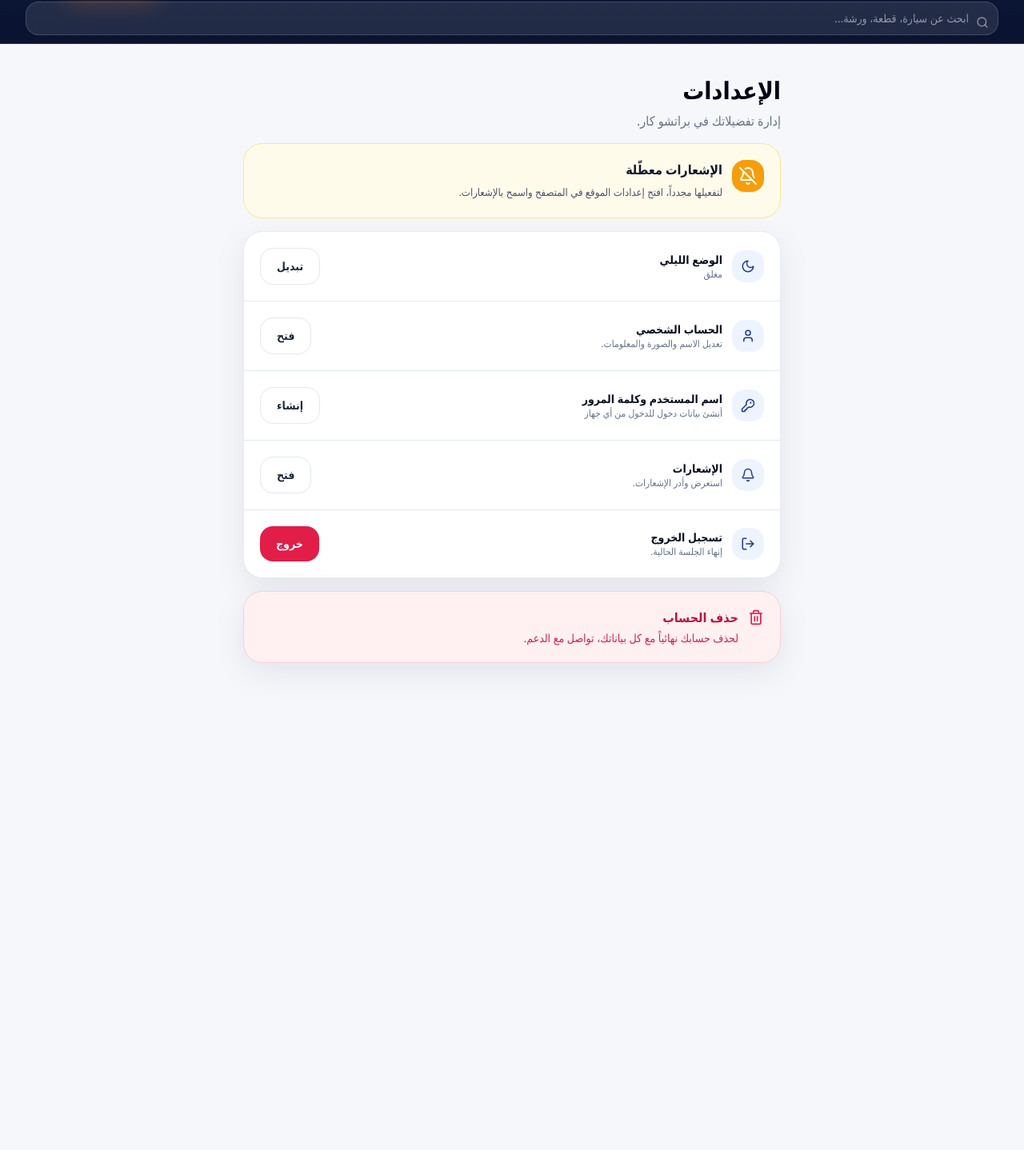
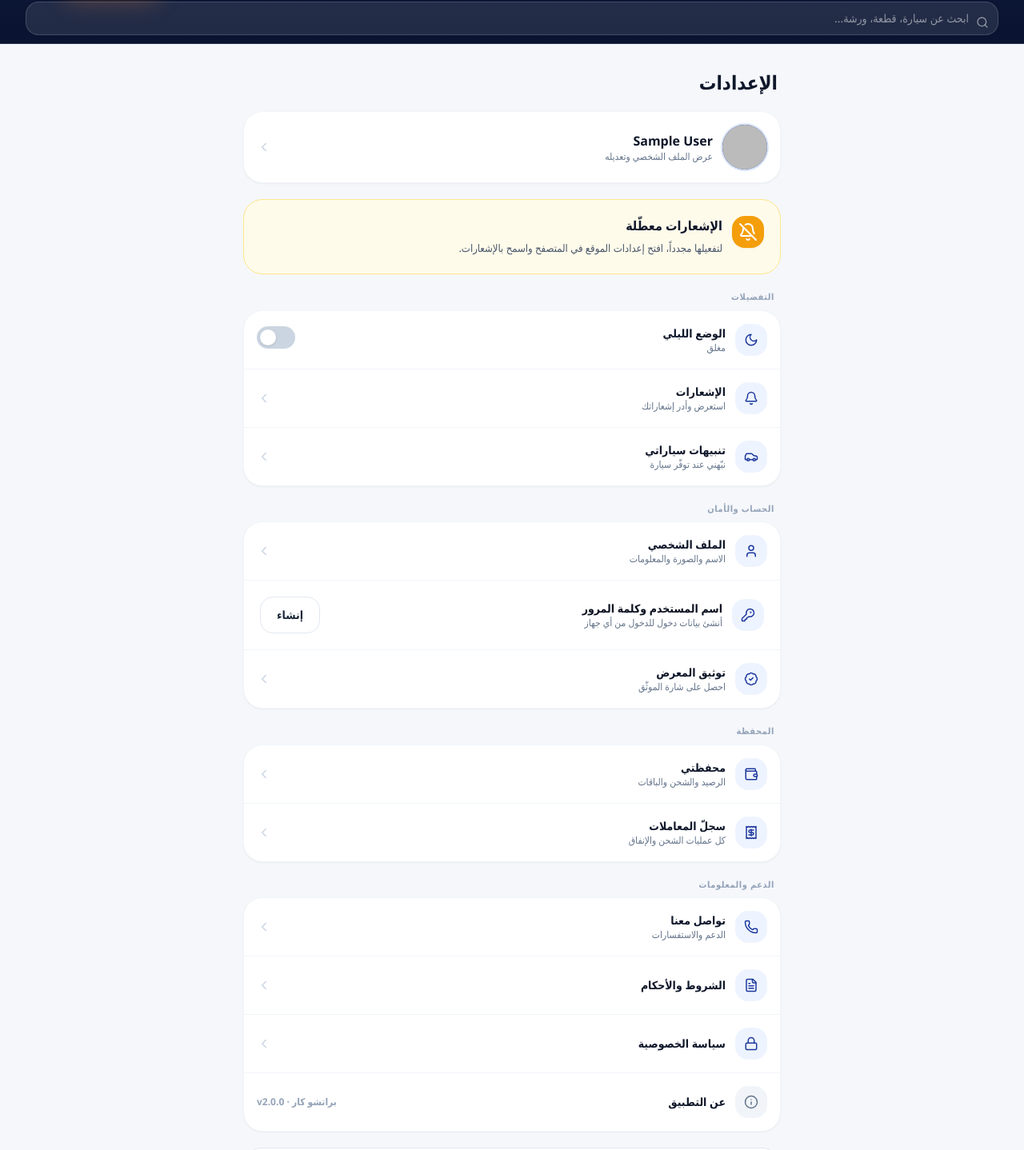
Before and after one commit to asbel4096-web/Brao-, a Next.js app: page /settings in a window 1280 px wide. Shown: the part 58-1496 px from the top of the page at 80% size. Before the commit the page ends 975 px from the top, so only its background shows below. Built offline with nearby package versions, Linux system fonts and the light colour scheme; no server answers; the database is empty; sample sign-in values are in the browser's storage.

Commit message:
Add files via upload

```diff
--- a/app/(public)/settings/page.tsx
+++ b/app/(public)/settings/page.tsx
@@ -1,9 +1,27 @@
 "use client";
 
 import Link from "next/link";
-import { useEffect } from "react";
+import Image from "next/image";
+import { useEffect, type ReactNode } from "react";
 import { useRouter } from "next/navigation";
-import { Moon, Sun, User as UserIcon, LogOut, Bell, Shield, Trash2 } from "lucide-react";
+import {
+  Moon,
+  ChevronLeft,
+  User as UserIcon,
+  LogOut,
+  Bell,
+  Shield,
+  Trash2,
+  Wallet,
+  Receipt,
+  BadgeCheck,
+  Car,
+  Phone,
+  FileText,
+  Lock,
+  Info,
+  type LucideIcon,
+} from "lucide-react";
 import { signOut } from "firebase/auth";
 import { auth } from "@/lib/firebase";
 import { useAuth } from "@/contexts/AuthContext";
@@ -13,9 +31,11 @@ import { useConfirm } from "@/components/confirm-dialog";
 import { PushPermissionBanner } from "@/components/push-permission-banner";
 import { CredentialsManager } from "@/components/settings/credentials-manager";
 
+const APP_VERSION = "2.0.0";
+
 export default function SettingsPage() {
   const router = useRouter();
-  const { user, loading, isAdmin } = useAuth();
+  const { user, profile, loading, isAdmin } = useAuth();
   const { theme, toggle } = useTheme();
   const toast = useToast();
   const confirm = useConfirm();
@@ -42,81 +62,143 @@ export default function SettingsPage() {
 
   if (loading || !user) {
     return (
-      <section className="container py-10">
-        <div className="card mx-auto max-w-md p-8 text-center text-slate-500">
-          جارٍ التحميل...
+      <section className="container py-6">
+        <div className="mx-auto max-w-2xl space-y-4">
+          <div className="h-24 animate-pulse rounded-3xl bg-slate-200 dark:bg-slate-800" />
+          <div className="h-40 animate-pulse rounded-3xl bg-slate-200 dark:bg-slate-800" />
+          <div className="h-40 animate-pulse rounded-3xl bg-slate-200 dark:bg-slate-800" />
         </div>
       </section>
     );
   }
 
+  const name = (profile as any)?.name || "حسابي";
+  const phone = (profile as any)?.phone || "";
+  const photo = (profile as any)?.photoURL || "";
+
   return (
-    <section className="container py-6 sm:py-10">
-      <div className="mx-auto max-w-2xl space-y-4">
-        <div>
-          <h1 className="section-title">الإعدادات</h1>
-          <p className="section-subtitle">إدارة تفضيلاتك في براتشو كار.</p>
-        </div>
+    <section className="container py-5 pb-28 sm:py-8" dir="rtl">
+      <div className="mx-auto max-w-2xl space-y-5">
+        <h1 className="px-1 text-2xl font-black text-slate-900 dark:text-white">
+          الإعدادات
+        </h1>
 
-        {/* بانر تفعيل/إدارة Push Notifications. يظهر بصيغة مختلفة حسب الحالة:
-            - default: زر "تفعيل الإشعارات" بارز
-            - granted: حالة + زر إيقاف
-            - denied/needs-pwa/error: تعليمات مناسبة
-            - unsupported: مخفي تماماً */}
+        {/* رأس الملف الشخصي */}
+        <Link
+          href="/profile"
+          className="group flex items-center gap-3 rounded-3xl border border-slate-100 bg-white p-4 shadow-sm transition hover:shadow-md dark:border-slate-800 dark:bg-slate-900"
+        >
+          <div className="relative h-14 w-14 shrink-0 overflow-hidden rounded-full bg-gradient-to-br from-[#0a1d55] to-[#1c389c] ring-2 ring-brand-100 dark:ring-brand-900/40">
+            {photo ? (
+              <Image src={photo} alt={name} fill sizes="56px" className="object-cover" />
+            ) : (
+              <span className="flex h-full w-full items-center justify-center text-xl font-black text-white">
+                {name.charAt(0)}
+              </span>
+            )}
+          </div>
+          <div className="min-w-0 flex-1">
+            <div className="truncate text-base font-black text-slate-900 dark:text-white">
+              {name}
+            </div>
+            <div className="truncate text-xs text-slate-500 dark:text-slate-400">
+              {phone || "عرض الملف الشخصي وتعديله"}
+            </div>
+          </div>
+          <ChevronLeft
+            size={18}
+            className="shrink-0 text-slate-300 transition group-hover:-translate-x-0.5 group-hover:text-brand-500 dark:text-slate-600"
+          />
+        </Link>
+
         <PushPermissionBanner variant="settings" showWhenGranted />
 
-        <div className="card divide-y divide-slate-200 dark:divide-slate-700">
-          <Row
-            icon={theme === "dark" ? Sun : Moon}
+        {/* التفضيلات */}
+        <Group title="التفضيلات">
+          <ToggleRow
+            icon={Moon}
             title="الوضع الليلي"
             desc={theme === "dark" ? "مفعّل" : "مغلق"}
-            action={
-              <button onClick={toggle} className="btn-secondary">
-                تبديل
-              </button>
-            }
+            on={theme === "dark"}
+            onToggle={toggle}
           />
-          <Row
-            icon={UserIcon}
-            title="الحساب الشخصي"
-            desc="تعديل الاسم والصورة والمعلومات."
-            action={<Link href="/profile" className="btn-secondary">فتح</Link>}
-          />
+          <LinkRow icon={Bell} title="الإشعارات" desc="استعرض وأدر إشعاراتك" href="/notifications" />
+          <LinkRow icon={Car} title="تنبيهات سياراتي" desc="نبّهني عند توفّر سيارة" href="/alerts" />
+        </Group>
+
+        {/* الحساب والأمان */}
+        <Group title="الحساب والأمان">
+          <LinkRow icon={UserIcon} title="الملف الشخصي" desc="الاسم والصورة والمعلومات" href="/profile" />
           <CredentialsManager />
-          <Row
-            icon={Bell}
-            title="الإشعارات"
-            desc="استعرض وأدر الإشعارات."
-            action={<Link href="/notifications" className="btn-secondary">فتح</Link>}
-          />
-          {isAdmin && (
-            <Row
+          <LinkRow icon={BadgeCheck} title="توثيق المعرض" desc="احصل على شارة الموثَّق" href="/dealer-verification" />
+        </Group>
+
+        {/* المحفظة */}
+        <Group title="المحفظة">
+          <LinkRow icon={Wallet} title="محفظتي" desc="الرصيد والشحن والباقات" href="/wallet" />
+          <LinkRow icon={Receipt} title="سجلّ المعاملات" desc="كل عمليات الشحن والإنفاق" href="/wallet/transactions" />
+        </Group>
+
+        {/* الإدارة */}
+        {isAdmin && (
+          <Group title="الإدارة">
+            <LinkRow
               icon={Shield}
               title="لوحة الإدارة"
-              desc="مراجعة الإعلانات والمستخدمين."
-              action={<Link href="/admin" className="btn-action">دخول</Link>}
+              desc="مراجعة الإعلانات والمستخدمين"
+              href="/admin"
+              accent
             />
-          )}
-          <Row
-            icon={LogOut}
-            title="تسجيل الخروج"
-            desc="إنهاء الجلسة الحالية."
-            action={
-              <button onClick={handleLogout} className="btn-danger">
-                خروج
-              </button>
-            }
-          />
-        </div>
+          </Group>
+        )}
 
-        <div className="card border-rose-200 bg-rose-50 p-5 dark:bg-rose-900/10 dark:border-rose-700/40">
+        {/* الدعم والمعلومات */}
+        <Group title="الدعم والمعلومات">
+          <LinkRow icon={Phone} title="تواصل معنا" desc="الدعم والاستفسارات" href="/contact" />
+          <LinkRow icon={FileText} title="الشروط والأحكام" href="/terms" />
+          <LinkRow icon={Lock} title="سياسة الخصوصية" href="/privacy" />
+          <div className="flex items-center justify-between gap-3 p-4">
+            <div className="flex min-w-0 items-center gap-3">
+              <span className="flex h-10 w-10 shrink-0 items-center justify-center rounded-2xl bg-slate-100 text-slate-500 dark:bg-slate-800 dark:text-slate-400">
+                <Info size={18} />
+              </span>
+              <div className="text-sm font-black text-slate-900 dark:text-white">
+                عن التطبيق
+              </div>
+            </div>
+            <span className="shrink-0 text-xs font-bold text-slate-400">
+              براتشو كار · v{APP_VERSION}
+            </span>
+          </div>
+        </Group>
+
+        {/* تسجيل الخروج */}
+        <button
+          type="button"
+          onClick={handleLogout}
+          className="flex w-full items-center justify-center gap-2 rounded-3xl border border-slate-200 bg-white py-4 text-sm font-black text-rose-600 shadow-sm transition active:scale-[0.99] hover:bg-rose-50 dark:border-slate-800 dark:bg-slate-900 dark:text-rose-400 dark:hover:bg-rose-900/20"
+        >
+          <LogOut size={17} />
+          تسجيل الخروج
+        </button>
+
+        {/* حذف الحساب */}
+        <div className="rounded-3xl border border-rose-200 bg-rose-50/60 p-4 dark:border-rose-900/40 dark:bg-rose-900/15">
           <div className="flex items-start gap-3">
-            <Trash2 size={20} className="text-rose-600 mt-0.5" />
+            <Trash2 size={18} className="mt-0.5 shrink-0 text-rose-600 dark:text-rose-400" />
             <div>
-              <h3 className="font-black text-rose-700 dark:text-rose-300">حذف الحساب</h3>
-              <p className="mt-1 text-sm text-rose-600 dark:text-rose-200">
+              <h3 className="text-sm font-black text-rose-700 dark:text-rose-300">
+                حذف الحساب
+              </h3>
+              <p className="mt-1 text-xs text-rose-600/90 dark:text-rose-200/80">
                 لحذف حسابك نهائياً مع كل بياناتك، تواصل مع الدعم.
               </p>
+              <Link
+                href="/contact"
+                className="mt-2 inline-block text-xs font-black text-rose-700 underline dark:text-rose-300"
+              >
+                تواصل مع الدعم
+              </Link>
             </div>
           </div>
         </div>
@@ -125,19 +207,110 @@ export default function SettingsPage() {
   );
 }
 
-function Row({ icon: Icon, title, desc, action }: any) {
+/* ============== مكوّنات ============== */
+function Group({ title, children }: { title: string; children: ReactNode }) {
   return (
-    <div className="flex items-center justify-between gap-3 p-4 sm:p-5">
-      <div className="flex min-w-0 items-center gap-3">
-        <div className="flex h-10 w-10 shrink-0 items-center justify-center rounded-2xl bg-brand-50 text-brand-700 dark:bg-brand-900/30 dark:text-brand-300">
-          <Icon size={18} />
-        </div>
-        <div className="min-w-0">
-          <div className="text-sm font-black dark:text-white">{title}</div>
-          <div className="truncate text-xs text-slate-500">{desc}</div>
-        </div>
+    <div>
+      <h2 className="mb-2 px-2 text-[11px] font-black uppercase tracking-wider text-slate-400 dark:text-slate-500">
+        {title}
+      </h2>
+      <div className="divide-y divide-slate-100 overflow-hidden rounded-3xl border border-slate-100 bg-white shadow-sm dark:divide-slate-800 dark:border-slate-800 dark:bg-slate-900">
+        {children}
       </div>
-      <div className="shrink-0">{action}</div>
     </div>
   );
 }
+
+function RowShell({
+  icon: Icon,
+  title,
+  desc,
+  children,
+  accent,
+}: {
+  icon: LucideIcon;
+  title: string;
+  desc?: string;
+  children?: ReactNode;
+  accent?: boolean;
+}) {
+  return (
+    <div className="flex items-center justify-between gap-3 p-4">
+      <div className="flex min-w-0 items-center gap-3">
+        <span
+          className={`flex h-10 w-10 shrink-0 items-center justify-center rounded-2xl ${
+            accent
+              ? "bg-action-50 text-action-600 dark:bg-action-500/15 dark:text-action-300"
+              : "bg-brand-50 text-brand-700 dark:bg-brand-500/15 dark:text-brand-300"
+          }`}
+        >
+          <Icon size={18} />
+        </span>
+        <div className="min-w-0">
+          <div className="text-sm font-black text-slate-900 dark:text-white">{title}</div>
+          {desc && <div className="truncate text-xs text-slate-500 dark:text-slate-400">{desc}</div>}
+        </div>
+      </div>
+      <div className="shrink-0">{children}</div>
+    </div>
+  );
+}
+
+function LinkRow({
+  icon,
+  title,
+  desc,
+  href,
+  accent,
+}: {
+  icon: LucideIcon;
+  title: string;
+  desc?: string;
+  href: string;
+  accent?: boolean;
+}) {
+  return (
+    <Link href={href} className="group block transition hover:bg-slate-50 dark:hover:bg-slate-800/50">
+      <RowShell icon={icon} title={title} desc={desc} accent={accent}>
+        <ChevronLeft
+          size={18}
+          className="text-slate-300 transition group-hover:-translate-x-0.5 group-hover:text-brand-500 dark:text-slate-600"
+        />
+      </RowShell>
+    </Link>
+  );
+}
+
+function ToggleRow({
+  icon,
+  title,
+  desc,
+  on,
+  onToggle,
+}: {
+  icon: LucideIcon;
+  title: string;
+  desc?: string;
+  on: boolean;
+  onToggle: () => void;
+}) {
+  return (
+    <RowShell icon={icon} title={title} desc={desc}>
+      <button
+        type="button"
+        role="switch"
+        aria-checked={on}
+        onClick={onToggle}
+        className={`relative inline-flex h-7 w-12 items-center rounded-full transition ${
+          on ? "bg-brand-600" : "bg-slate-300 dark:bg-slate-600"
+        }`}
+      >
+        <span
+          className={`absolute h-5 w-5 rounded-full bg-white shadow transition-all ${
+            on ? "right-1" : "right-6"
+          }`}
+        />
+      </button>
+    </RowShell>
+  );
+}
```
